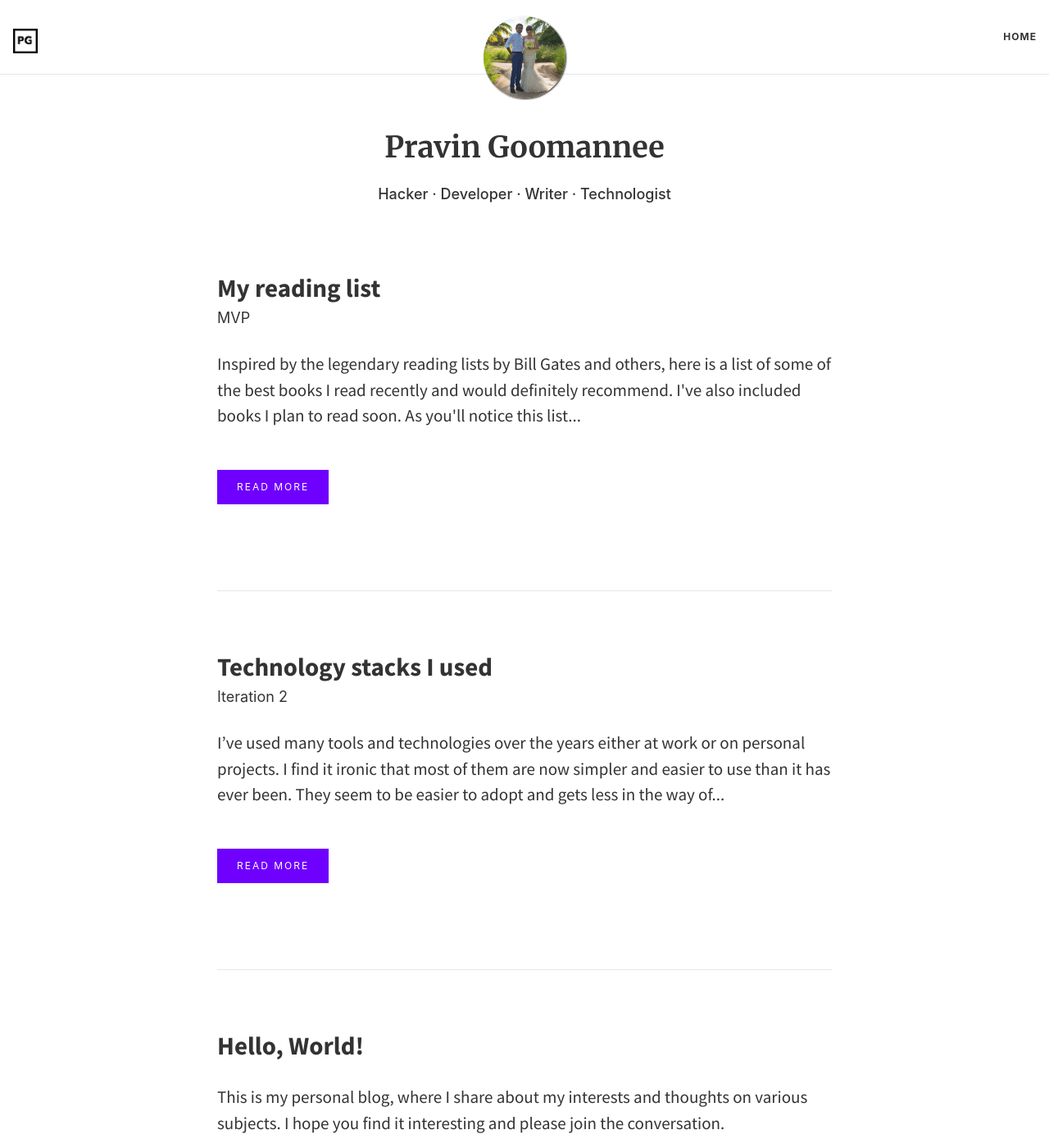
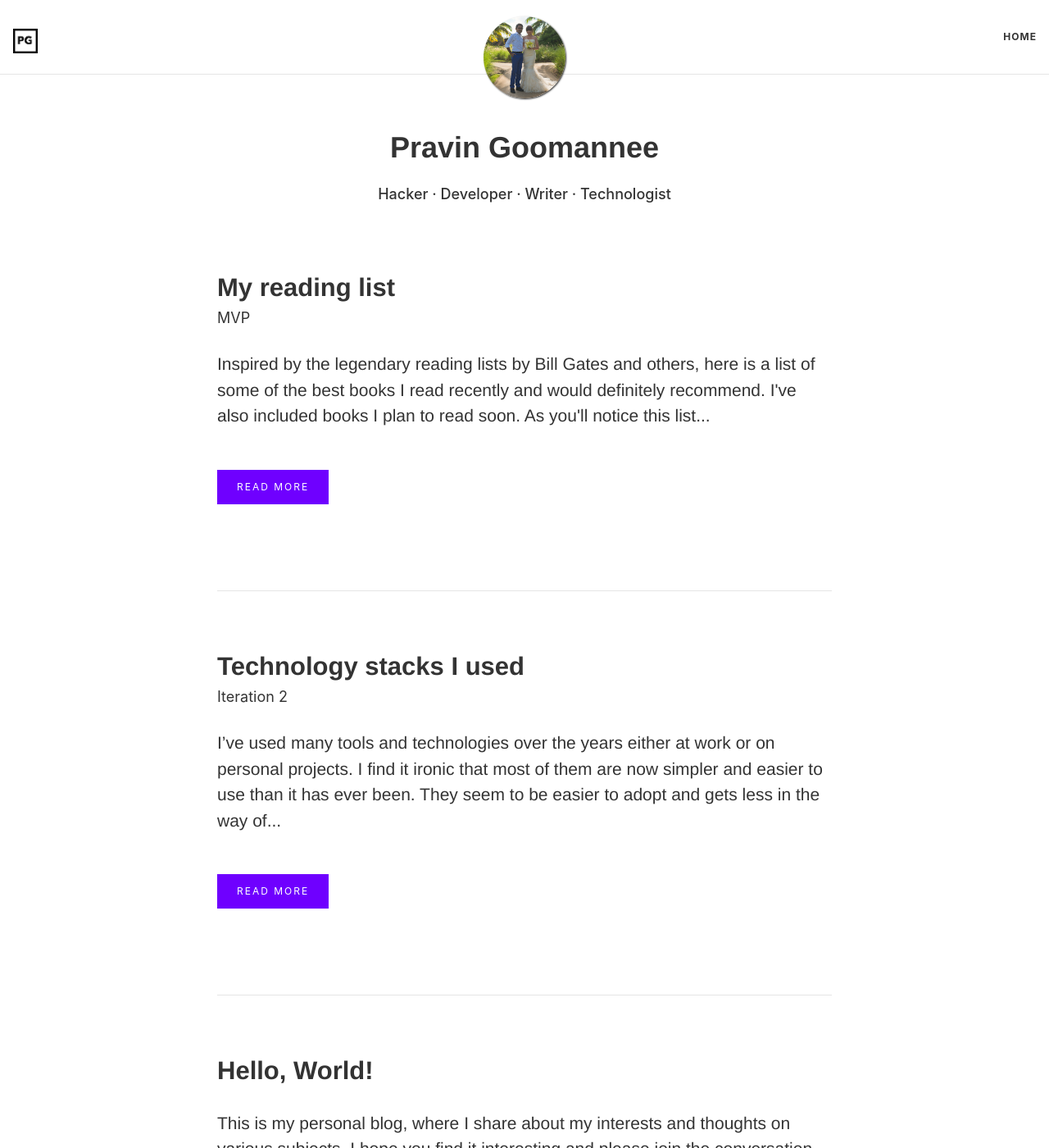
Before and after one commit to cityhunteur/cityhunteur.github.io, a Jekyll site: the page built from index.html, in a window 1280 px wide and 1400 px high. Shown: the whole window at 82% size. Built offline with Jekyll 4.4.1, drawn with Linux system fonts in a browser that asks for light colours; nearby versions of some CDN libraries; some web fonts are replaced; the list of posts is cut into pages by our own code.

Commit message:
Experiment with new font

```diff
--- a/css/main.css
+++ b/css/main.css
@@ -1,7 +1,19 @@
+/* --- Typography --- */
+@font-face {
+font-family: Moon;
+src: url(../assets/fonts/Moon_Bold.otf);
+src: url(../assets/fonts/Moon_Light.otf);
+}
+@font-face {
+font-family: AktivGrotesk;
+src: url(../assets/fonts/AktivGrotesk_Trial_Bd.ttf);
+src: url(../assets/fonts/AktivGrotesk_Trial_Lt.ttf);
+}
+
 /* --- General --- */
 
 body {
-  font-family: -apple-system, BlinkMacSystemFont, "Segoe UI", "Roboto", "Oxygen", "Ubuntu", "Cantarell", "Fira Sans", "Source Sans Pro", "Helvetica Neue", sans-serif;
+  font-family: -apple-system, BlinkMacSystemFont, "Segoe UI", "Roboto", "Oxygen", "Ubuntu", "Cantarell", "Fira Sans", "AktivGrotesk", "Helvetica Neue", sans-serif;
   font-size: 18px;
   color: rgba(0,0,0,0.8);
   position: relative;
@@ -22,12 +34,12 @@ p a {
   color: ##6F00FF;
 }
 h1 {
-  font-family: 'Merriweather', 'Helvetica Neue', Helvetica, Arial, sans-serif;
-  font-weight: 700;
+  font-family: 'Moon', 'Helvetica Neue', Helvetica, Arial, sans-serif;
+  font-weight: bold;
 }
 h2,h3,h4,h5,h6 {
-  font-family: 'Merriweather', 'Helvetica Neue', Helvetica, Arial, sans-serif;
-  font-weight: 700;
+  font-family: 'Moon', 'Helvetica Neue', Helvetica, Arial, sans-serif;
+  font-weight: bold;
 }
 a {
   color: #6F00FF;
@@ -58,7 +70,7 @@ hr.small {
 }
 
 .main-explain-area {
-  font-family: 'Source Sans Pro', 'Helvetica Neue', Helvetica, Arial, sans-serif;
+  font-family: 'AktivGrotesk', 'Helvetica Neue', Helvetica, Arial, sans-serif;
   padding: 15px inherit;
 }
 
@@ -290,7 +302,7 @@ footer .theme-by a {
   margin: 0;
   font-size: 18px;
   font-weight: 400;
-  font-family: -apple-system, BlinkMacSystemFont, "Segoe UI", "Roboto", "Oxygen", "Ubuntu", "Cantarell", "Fira Sans", "Source Sans Pro", "Helvetica Neue", sans-serif;
+  font-family: -apple-system, BlinkMacSystemFont, "Segoe UI", "Roboto", "Oxygen", "Ubuntu", "Cantarell", "Fira Sans", "AktivGrotesk", "Helvetica Neue", sans-serif;
 }
 .post-preview .post-meta,
 .post-heading .post-meta {
@@ -300,7 +312,7 @@ footer .theme-by a {
   margin: 0 0 14px;
 }
 .post-preview .post-entry {
-  font-family: 'Source Sans Pro', 'Source Sans Pro', 'Helvetica Neue', sans-serif;
+  font-family: 'AktivGrotesk', 'AktivGrotesk', 'Helvetica Neue', sans-serif;
   border: 0;
   margin: 0;
   padding: 0;
@@ -318,7 +330,7 @@ footer .theme-by a {
   margin-top: 20px;
   padding: 12px 24px;
   text-transform: uppercase;
-  font-family: -apple-system, BlinkMacSystemFont, "Segoe UI", "Roboto", "Oxygen", "Ubuntu", "Cantarell", "Fira Sans", "Source Sans Pro", "Helvetica Neue", sans-serif;
+  font-family: -apple-system, BlinkMacSystemFont, "Segoe UI", "Roboto", "Oxygen", "Ubuntu", "Cantarell", "Fira Sans", "AktivGrotesk", "Helvetica Neue", sans-serif;
 }
 .post-preview .p {
     display: block;
@@ -367,7 +379,7 @@ header.header-post .post-heading .post-subheading {
   font-size: 18px;
   line-height: 1.1;
   display: block;
-  font-family: -apple-system, BlinkMacSystemFont, "Segoe UI", "Roboto", "Oxygen", "Ubuntu", "Cantarell", "Fira Sans", "Source Sans Pro", "Helvetica Neue", sans-serif;
+  font-family: -apple-system, BlinkMacSystemFont, "Segoe UI", "Roboto", "Oxygen", "Ubuntu", "Cantarell", "Fira Sans", "AktivGrotesk", "Helvetica Neue", sans-serif;
   font-weight: 500;
   margin-bottom: 27px;
 }
@@ -376,7 +388,7 @@ header.header-page .page-heading .page-subheading {
   font-size: 18px;
   line-height: 1.1;
   display: block;
-  font-family: -apple-system, BlinkMacSystemFont, "Segoe UI", "Roboto", "Oxygen", "Ubuntu", "Cantarell", "Fira Sans", "Source Sans Pro", "Helvetica Neue", sans-serif;
+  font-family: -apple-system, BlinkMacSystemFont, "Segoe UI", "Roboto", "Oxygen", "Ubuntu", "Cantarell", "Fira Sans", "AktivGrotesk", "Helvetica Neue", sans-serif;
   font-weight: 500;
   margin-top: 27px;
   margin-bottom: 27px;
@@ -401,7 +413,7 @@ header.header-page .page-heading .page-subheading {
   font-size: 18px;
   line-height: 27px;
   display: block;
-  font-family: 'Source Sans Pro', 'Source Sans Pro', 'Helvetica Neue', Helvetica, Arial, sans-serif;
+  font-family: 'AktivGrotesk', 'AktivGrotesk', 'Helvetica Neue', Helvetica, Arial, sans-serif;
   font-weight: 400;
   margin: 0 auto;
 }
@@ -427,7 +439,7 @@ header.header-page .page-heading .page-subheading {
     font-size: 28px;
     line-height: 1.22;
     font-weight: 700;
-    font-family: 'Source Sans Pro', 'Helvetica Neue', Helvetica, Arial, sans-serif;
+    font-family: 'AktivGrotesk', 'Helvetica Neue', Helvetica, Arial, sans-serif;
   }
 }
 
```
Also changed, not shown: assets/font/AktivGrotesk_Trial_Bd.ttf (added), assets/font/AktivGrotesk_Trial_Lt.ttf (added), assets/font/Moon_Bold.otf (added), assets/font/Moon_Light.otf (added).
